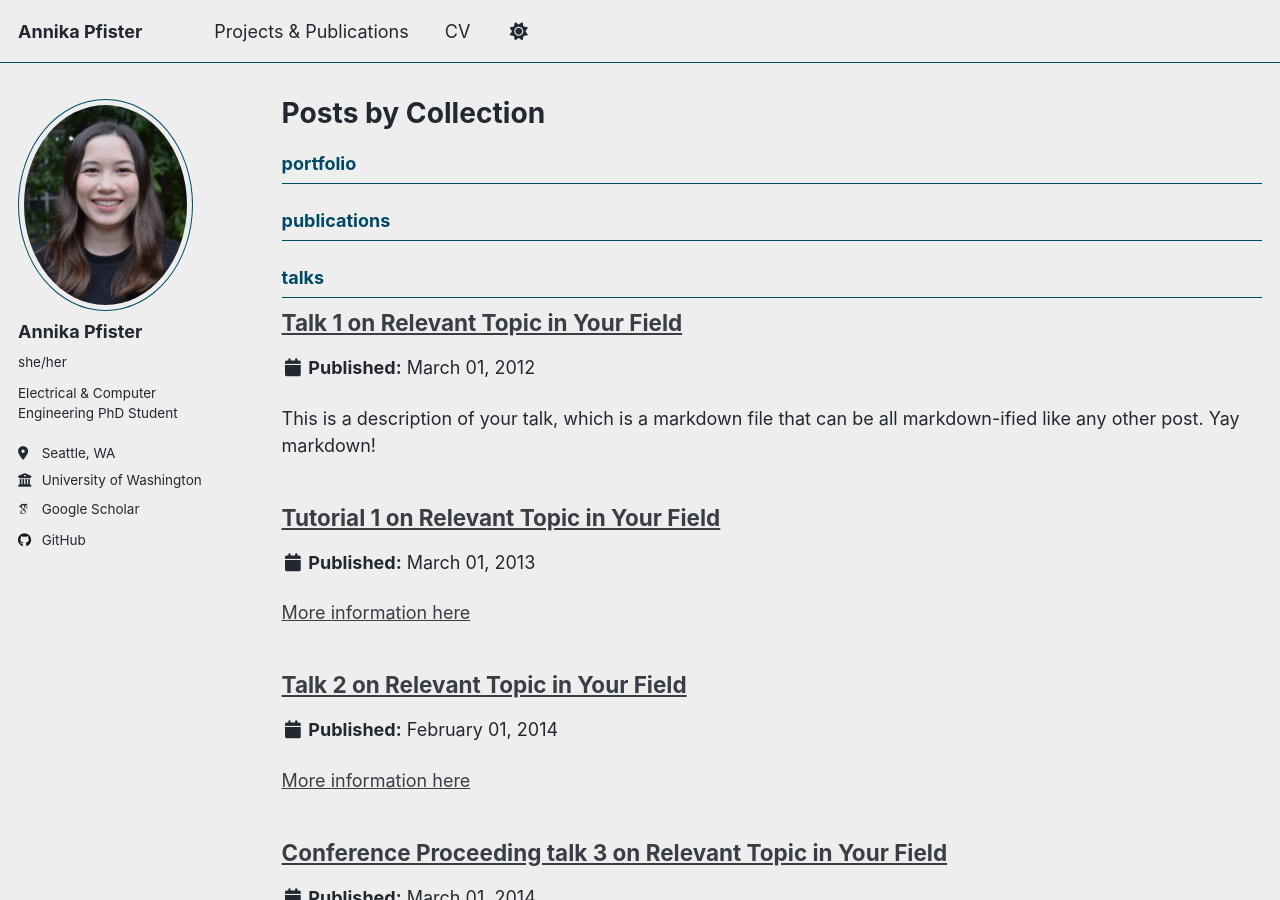
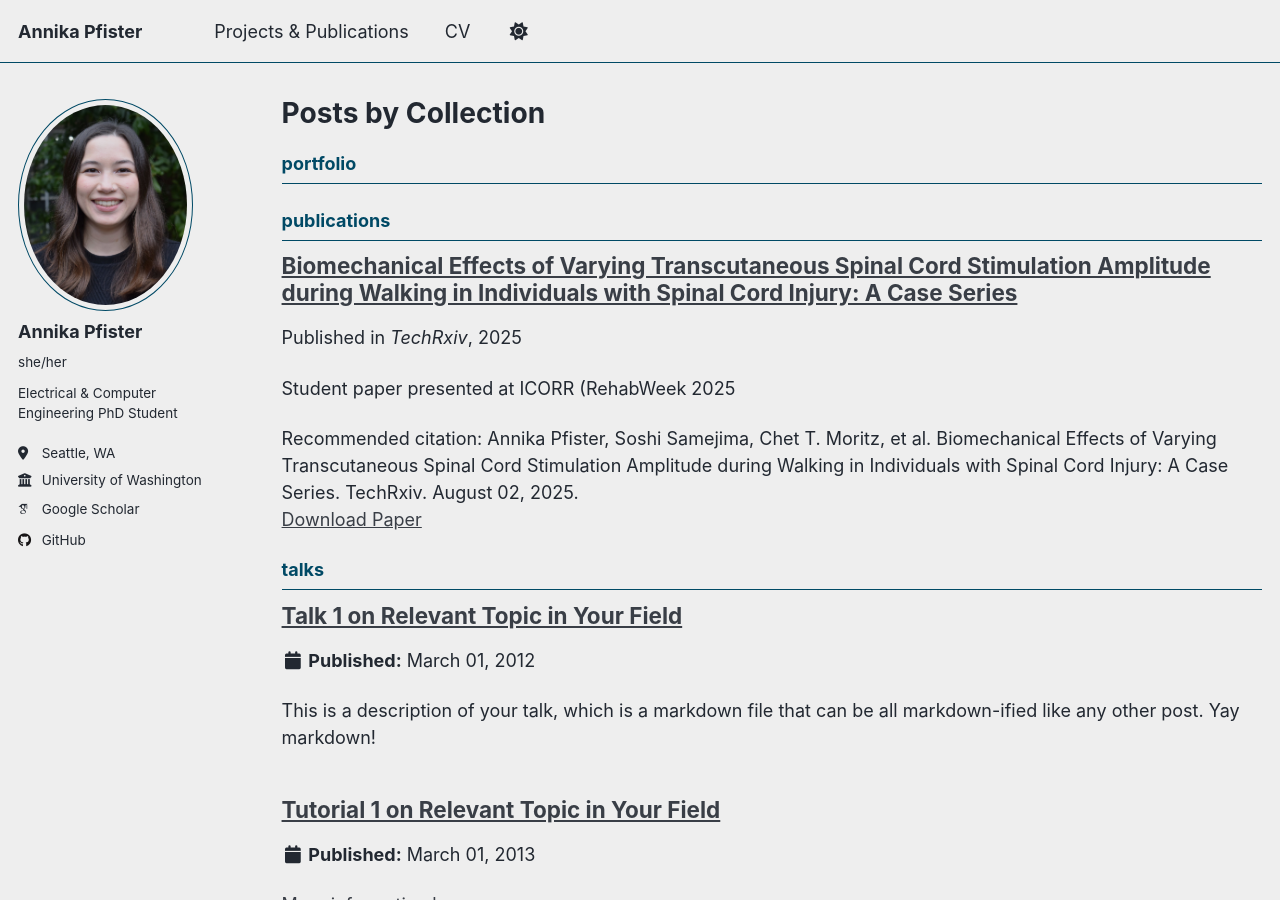
Before and after one commit to annika-pfister/annika-pfister.github.io, a Jekyll site: the page built from _pages/collection-archive.html, in a window 1280 px wide and 900 px high. Built offline with Jekyll 4.4.1, drawn with Linux system fonts in a browser that asks for light colours; some web fonts are replaced; a script that is not in the unit is left out; a file with an impossible date is left out.

Commit message:
Update 2024-02-17-paper-title-number-4.md

```diff
--- a/_publications/2024-02-17-paper-title-number-4.md
+++ b/_publications/2024-02-17-paper-title-number-4.md
@@ -3,8 +3,8 @@ title: "Biomechanical Effects of Varying Transcutaneous Spinal Cord Stimulation
 collection: publications
 category: journal
 permalink: /publication/Biomechanical Effects
-excerpt:
-date:
+excerpt: 'Student paper presented at ICORR (RehabWeek 2025'
+date: 08-11-2025
 venue: 'TechRxiv'
 paperurl: '[TechRxiv Link](https://www.techrxiv.org/users/943787/articles/1313798-biomechanical-effects-of-varying-transcutaneous-spinal-cord-stimulation-amplitude-during-walking-in-individuals-with-spinal-cord-injury-a-case-series?commit=d02f46906239d5c39e149c094321213f9664954f)'
 citation: 'Annika Pfister, Soshi Samejima, Chet T. Moritz, et al. Biomechanical Effects of Varying Transcutaneous Spinal Cord Stimulation Amplitude during Walking in Individuals with Spinal Cord Injury: A Case Series. TechRxiv. August 02, 2025.'
```
